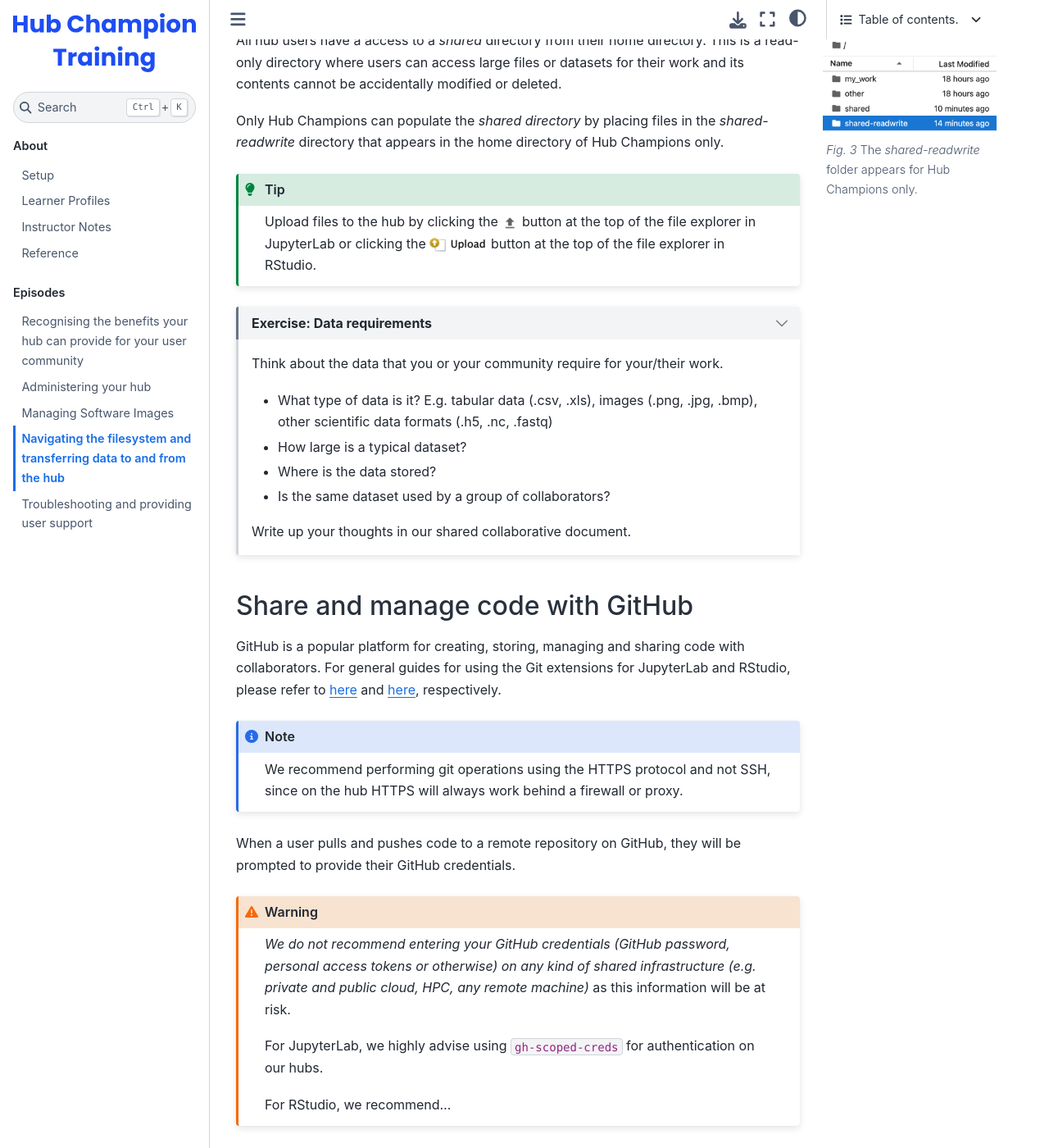
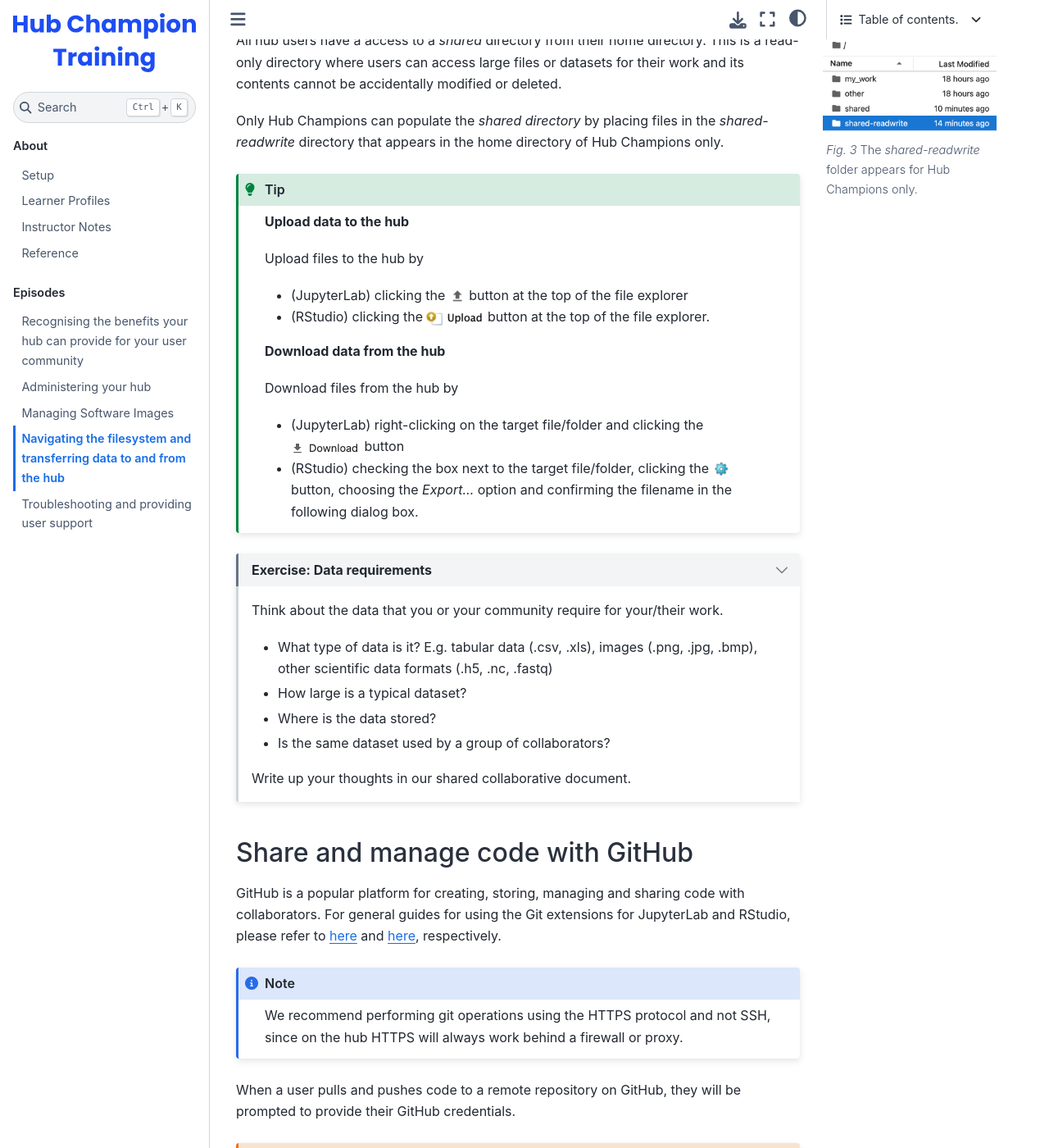
Before and after one commit to czi-catalystproject/hub-champion-training, a Jupyter Book: the page built from episodes/transfer_data.md, in a window 1280 px wide and 1400 px high, scrolled down 2724 px. Shown: the whole window at 82% size. Built offline with Jupyter Book 1.0.4 settings and Sphinx 7.4.7 and the Sphinx Book theme 1.1.4, drawn with Linux system fonts in a browser that asks for light colours; nearby versions of some CDN libraries; some of the changed text lies outside the part shown.

Commit message:
Complete first draft of episode

```diff
--- a/episodes/transfer_data.md
+++ b/episodes/transfer_data.md
@@ -14,15 +14,17 @@ OVERVIEW
 :::{grid-item}
 Questions
 
-- TODO
+- Where do I store files on the hub?
+- How do I transfer data to and from the hub?
+- How do I authorise GitHub to push and pull code to the hub?
 :::
 
 :::{grid-item}
 Objectives
 
-- recognise and locate your home directory in JupyterLab/RStudio and in the Terminal
-- distribute datasets to all hub users in a shared directory
-- push and pull GitHub repos with `gh-scoped-creds`
+- Recognise and locate your home directory in the JupyterLab and RStudio user interface
+- Distribute read-only datasets to all hub users in a shared directory
+- Push and pull GitHub repos with `gh-scoped-creds`
 :::
 
 :::::
@@ -100,7 +102,20 @@ All hub users have a access to a *shared* directory from their home directory. T
 Only Hub Champions can populate the *shared directory* by placing files in the *shared-readwrite* directory that appears in the home directory of Hub Champions only.
 
 :::{tip}
-Upload files to the hub by clicking the ![*upload*](../media/episodes/transfer_data/jlab-upload.png) button at the top of the file explorer in JupyterLab or clicking the ![*upload*](../media/episodes/transfer_data/rstudio-upload.png) button at the top of the file explorer in RStudio.
+**Upload data to the hub**
+
+Upload files to the hub by
+
+- (JupyterLab) clicking the ![*upload*](../media/episodes/transfer_data/jlab-upload.png) button at the top of the file explorer
+- (RStudio) clicking the ![*upload*](../media/episodes/transfer_data/rstudio-upload.png) button at the top of the file explorer.
+
+**Download data from the hub**
+
+Download files from the hub by
+
+- (JupyterLab) right-clicking on the target file/folder and clicking the ![*download*](../media/episodes/transfer_data/jlab-download.png) button
+- (RStudio) checking the box next to the target file/folder, clicking the ![*settings*](../media/episodes/transfer_data/rstudio-cog.png) button, choosing the *Export...* option and confirming the filename in the following dialog box.
+
 :::
 
 :::{dropdown} Exercise: Data requirements
@@ -132,7 +147,7 @@ When a user pulls and pushes code to a remote repository on GitHub, they will be
 
 For JupyterLab, we highly advise using `gh-scoped-creds` for authentication on our hubs.
 
-For RStudio, we recommend...
+<!-- TODO: For RStudio, we recommend...  -->
 :::
 
 ### Using `gh-scoped-creds`
@@ -221,5 +236,7 @@ The correct answer is 2 – never enter your GitHub credentials (GitHub password
 :::{card}
 KEY POINTS
 ^^^
-- TODO
+- Users can store small files and datasets in their home directory that will persist between sessions.
+- Hub Champions can distribute large datasets in a read-only *shared* directory.
+- Use `gh-scoped-creds` to push and pull code to GitHub.
 :::
```
Also changed, not shown: other parts of episodes/transfer_data.md (+2 -2 lines), media/episodes/transfer_data/jlab-download.png (added), media/episodes/transfer_data/rstudio-cog.png (added).
